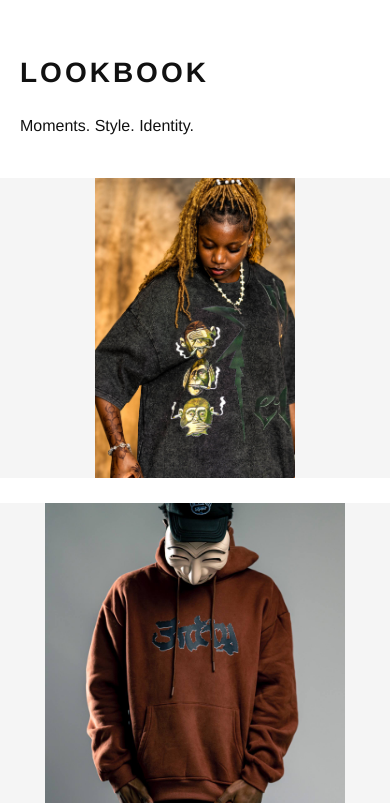
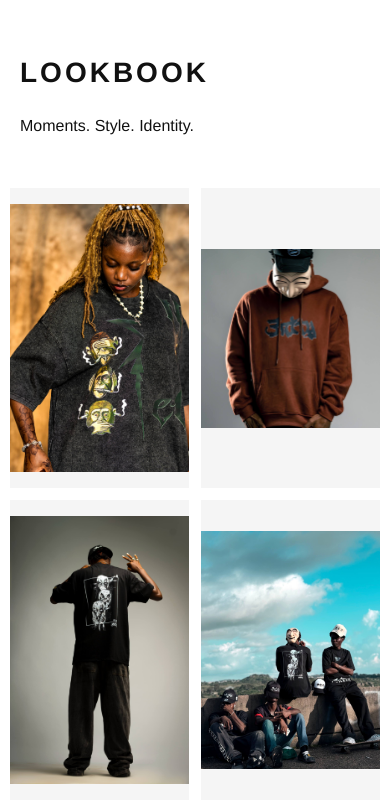
Before and after one commit to Josu224/Wear3nity-brand, a plain HTML site: page gallery.html in a window 390 px wide. Shown: the part 51-856 px from the top of the page. Drawn offline with Linux system fonts and the light colour scheme.

Commit message:
Initial commit - WEAR3NITY store

```diff
--- a/css/styles.css
+++ b/css/styles.css
@@ -1568,3 +1568,43 @@ body {
 .navbar.light .hamburger {
   color: #000;
 }
+
+
+/* Visible nav bar  */
+/* =========================
+   GALLERY GRID
+========================= */
+.gallery-grid {
+  display: grid;
+  grid-template-columns: repeat(4, 1fr);
+  /* desktop */
+  gap: 12px;
+}
+
+/* =========================
+   MOBILE (2 x 6)
+========================= */
+@media (max-width: 768px) {
+  .gallery-grid {
+    grid-template-columns: repeat(2, 1fr);
+    /* 🔥 2 columns */
+  }
+}
+
+/* image size ui */
+.gallery-item img {
+  object-fit: contain;
+  background: #f5f5f5;
+  /* adds clean padding look */
+}
+
+/* premium spacing look */
+.gallery-container {
+  padding: 20px;
+}
+
+@media (max-width: 768px) {
+  .gallery-container {
+    padding: 10px;
+  }
+}
```
